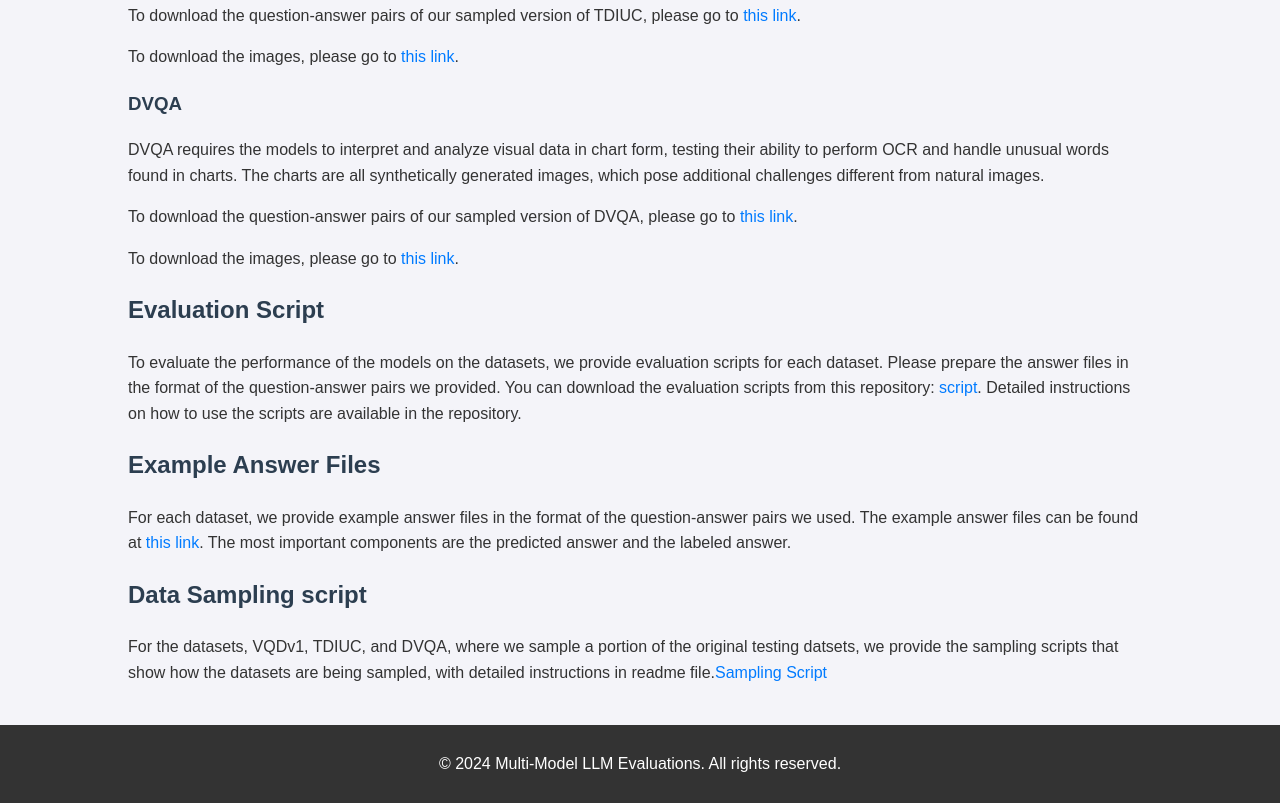
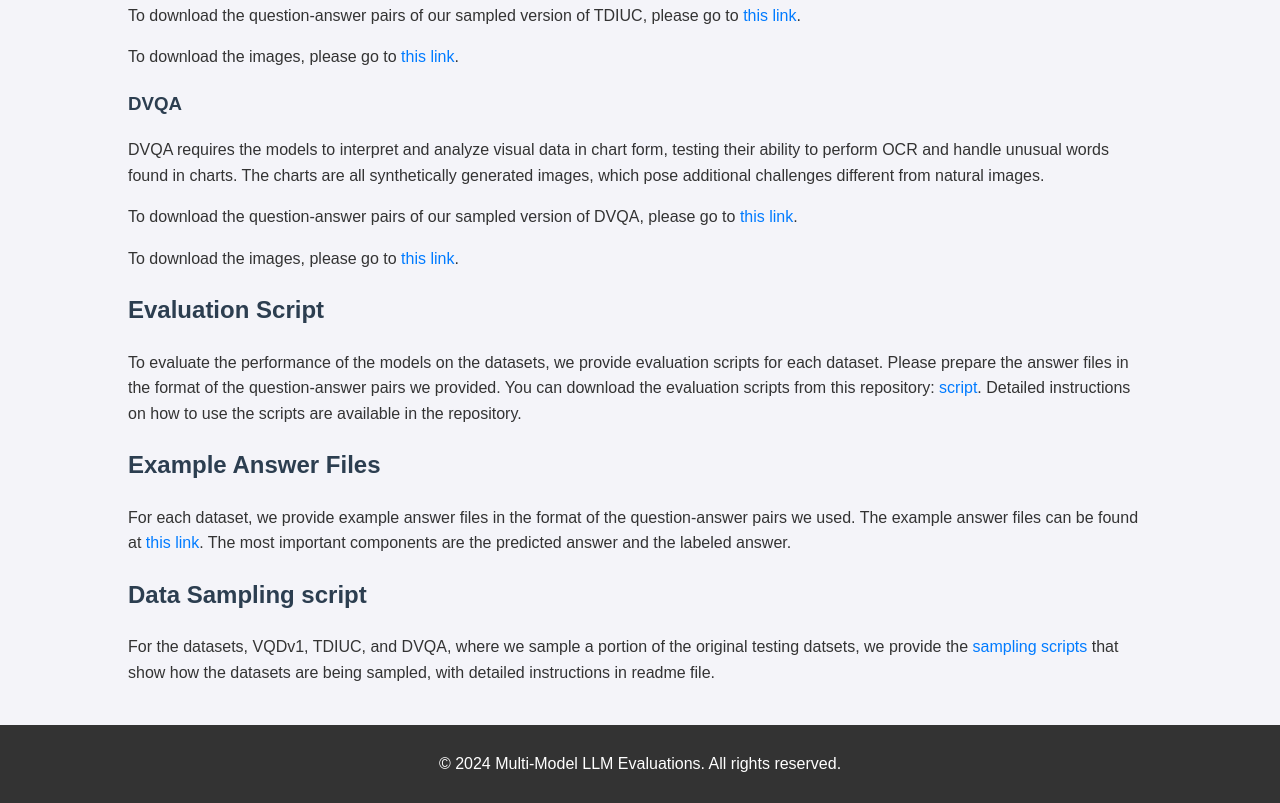
Before and after one commit to KevinLuJian/MLLM_supplemental, a plain HTML site: page index.html in a window 1280 px wide. Shown: the part 1088-1891 px from the top of the page. Drawn offline with Linux system fonts and the light colour scheme.

Commit message:
Update index.html

```diff
--- a/index.html
+++ b/index.html
@@ -127,7 +127,7 @@
             <h2>Example Answer Files</h2>
             <p>For each dataset, we provide example answer files in the format of the question-answer pairs we used. The example answer files can be found at <a href="https://github.com/KevinLuJian/MLLM-evaluation/tree/main/Evaluation_result(Ours)">this link</a>. The most important components are the predicted answer and the labeled answer.</p>
             <h2>Data Sampling script</h2>
-            <p>For the datasets, VQDv1, TDIUC, and DVQA, where we sample a portion of the original testing datsets, we provide the sampling scripts that show how the datasets are being sampled, with detailed instructions in readme file.<a href="https://github.com/KevinLuJian/MLLM-evaluation/tree/main/datasets_sampling">Sampling Script</a></p>
+            <p>For the datasets, VQDv1, TDIUC, and DVQA, where we sample a portion of the original testing datsets, we provide the <a href="https://github.com/KevinLuJian/MLLM-evaluation/tree/main/datasets_sampling">sampling scripts</a> that show how the datasets are being sampled, with detailed instructions in readme file.</p>
         </div>
     </div>
 
```
